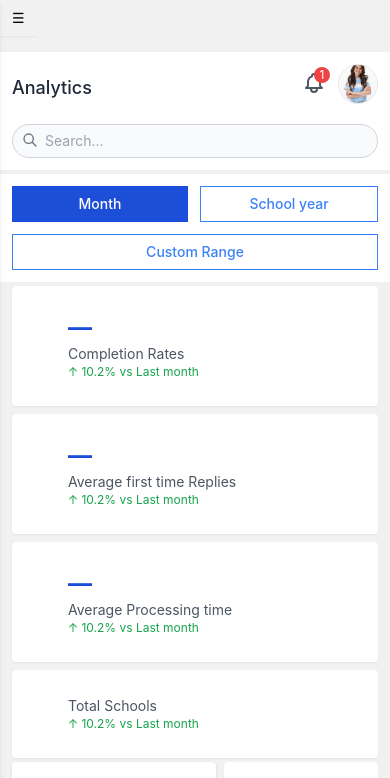
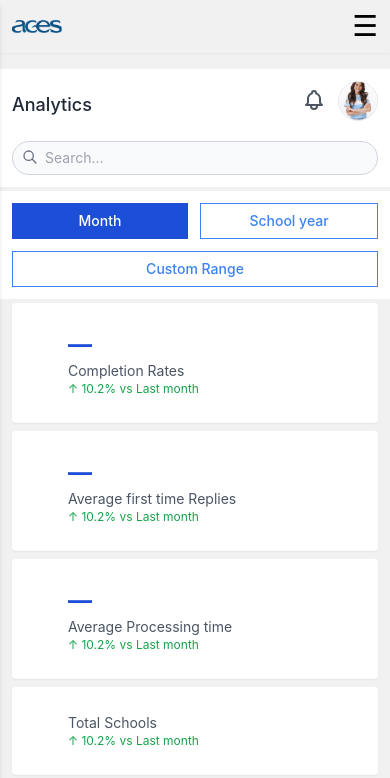
Before and after one commit to Yun4g/Aces-pre, a Next.js app: page /Dashboard/RefeeralDashboard/analytics in a window 390 px wide. Shown: the top 778 px of the page. Built offline with nearby package versions, Linux system fonts and the light colour scheme; no server answers; sample sign-in values are in the browser's storage.

Commit message:
update responsiveness

```diff
--- a/src/app/Dashboard/RefeeralDashboard/analytics/page.tsx
+++ b/src/app/Dashboard/RefeeralDashboard/analytics/page.tsx
@@ -5,6 +5,7 @@ import NavbarReferal from '../navbarReferal';
 import DashboardHeader from '@/components/DashBoardHeader';
 import Analytics from './analytics';
 import { useRouter } from 'next/navigation';
+import Image from 'next/image';
 
 
 
@@ -30,9 +31,26 @@ export default function AnalyticsDashboard() {
       </div>
 
       <div className="flex-1 p-0 ml-0 md:ml-[250px] bg-[#F1F1F1]  dark:bg-gray-900 dark:text-white transition-colors duration-300  overflow-y-auto w-full">
-        <button className="md:hidden mb-4  px-3 py-2 rounded-md shadow-sm  text-sm" onClick={() => setSidebarOpen(true)}>
-          ☰
-        </button>
+                       <div
+         className="md:hidden mb-4 px-3 py-3 rounded-md   shadow-sm text-sm flex items-center justify-between  gap-2 cursor-pointer"
+         onClick={() => setSidebarOpen(true)}
+         role="button"
+         aria-label="Open sidebar menu"
+         tabIndex={0}
+         onKeyDown={(e) => {
+           if (e.key === 'Enter' || e.key === ' ') setSidebarOpen(true);
+         }}
+       >
+         <Image
+           height={60}
+           width={50}
+           src="/assest/logo.png"
+           alt="Logo"
+         />
+         <span style={{ fontSize: '1.8rem', lineHeight: 1, userSelect: 'none' }}>
+           ☰
+         </span>
+       </div>
 
         <header className="mb-1 rounded-md overflow-hidden  z-[1000]  dark:bg-gray-900 dark:text-white transition-colors duration-300">
           <DashboardHeader />
--- a/src/app/Dashboard/RefeeralDashboard/mainDashBoard/page.tsx
+++ b/src/app/Dashboard/RefeeralDashboard/mainDashBoard/page.tsx
@@ -46,7 +46,7 @@ function MainDashBoard() {
             <section className="flex-1 ml-0 md:ml-[250px] p-0 overflow-y-auto w-full">
 
                 <div
-  className="md:hidden mb-4 px-3 py-3 rounded-md shadow-sm text-sm flex items-center gap-2 cursor-pointer"
+  className="md:hidden mb-4 px-3 py-3 rounded-md   shadow-sm text-sm flex items-center justify-between  gap-2 cursor-pointer"
   onClick={() => setSidebarOpen(true)}
   role="button"
   aria-label="Open sidebar menu"
--- a/src/app/Dashboard/RefeeralDashboard/referals/page.tsx
+++ b/src/app/Dashboard/RefeeralDashboard/referals/page.tsx
@@ -167,13 +167,26 @@ export default function ReferralsPage() {
 
       <section className="flex-1 ml-0 md:ml-[250px] overflow-y-auto w-full">
         {/* Mobile Menu Btn */}
-        <button
-          className="md:hidden mb-4 px-3 py-2 rounded-md shadow-sm text-sm"
+                        <div
+          className="md:hidden mb-4 px-3 py-3 rounded-md   shadow-sm text-sm flex items-center justify-between  gap-2 cursor-pointer"
           onClick={() => setSidebarOpen(true)}
+          role="button"
           aria-label="Open sidebar menu"
+          tabIndex={0}
+          onKeyDown={(e) => {
+            if (e.key === 'Enter' || e.key === ' ') setSidebarOpen(true);
+          }}
         >
-          ☰
-        </button>
+          <Image
+            height={60}
+            width={50}
+            src="/assest/logo.png"
+            alt="Logo"
+          />
+          <span style={{ fontSize: '1.8rem', lineHeight: 1, userSelect: 'none' }}>
+            ☰
+          </span>
+        </div>
 
         <div className="container mx-auto dark:bg-gray-900 dark:text-white transition-colors duration-300">
           {/* Header */}
--- a/src/components/(statsComponent)/statComponent.tsx
+++ b/src/components/(statsComponent)/statComponent.tsx
@@ -37,8 +37,8 @@ export function StatCards() {
 
   return (
     <div className=" flex flex-wrap w-full  gap-2">
-      <Card className="overflow-hidden   bg-white dark:bg-gray-900">
-        <CardContent className="px-[49px] py-[30px]">
+      <Card className="overflow-hidden  w-full md:flex-1  bg-white dark:bg-gray-900">
+        <CardContent className="md:px-[49px] py-[30px]">
           <div className="flex justify-between items-center">
             <div>
               <h2 className="text-2xl text-gray-400 font-bold">248</h2>
@@ -63,8 +63,8 @@ export function StatCards() {
       </Card>
 
       {/* Pending Referrals */}
-      <Card className="overflow-hidden flex-1 bg-white dark:bg-gray-900">
-        <CardContent className="px-[49px] py-[30px]">
+      <Card className="overflow-hidden w-full md:flex-1 bg-white dark:bg-gray-900">
+        <CardContent className="md:px-[49px] py-[30px]">
           <div className="flex justify-between items-center">
             <div>
               <h2 className="text-2xl text-gray-400 font-bold">248</h2>
@@ -88,9 +88,9 @@ export function StatCards() {
         </CardContent>
       </Card>
 
-      {/* Processed Referrals */}
-      <Card className="overflow-hidden flex-1 bg-white dark:bg-gray-900">
-        <CardContent className=" px-[49px] py-[30px]">
+
+      <Card className="overflow-hidden w-full md:flex-1 bg-white dark:bg-gray-900">
+        <CardContent className=" md:px-[49px] py-[30px]">
           <div className="flex justify-between items-center">
             <div>
               <h2 className="text-2xl text-gray-400 font-bold">248</h2>
@@ -115,8 +115,8 @@ export function StatCards() {
       </Card>
 
 
-      <Card className="overflow-hidden flex-1 bg-white shadow-lg dark:bg-gray-900">
-        <CardContent className="px-[49px] py-[30px]">
+      <Card className="overflow-hidden w-full md:flex-1 bg-white shadow-lg dark:bg-gray-900">
+        <CardContent className="md:px-[49px] py-[30px]">
           <div className="flex justify-between items-center">
             <div>
               <h2 className="text-2xl text-gray-400 font-bold">248</h2>
--- a/src/components/DashBoardHeader.tsx
+++ b/src/components/DashBoardHeader.tsx
@@ -83,16 +83,16 @@ useEffect(() => {
           </div>
 
 
-          <div className="relative">
+          <div className="relative  ">
             <button
-              className="p-1 rounded-full hover:bg-gray-100 focus:outline-none focus:ring-2 focus:ring-offset-2 focus:ring-blue-500"
+              className="p-1 rounded-full hover:bg-gray-100  w-full focus:outline-none focus:ring-2 focus:ring-offset-2 focus:ring-blue-500"
               onClick={() => dispatch(openNotification())}
             >
               <div className="relative">
                 <svg className="w-6 h-6 text-gray-600" fill="none" stroke="currentColor" viewBox="0 0 24 24">
                   <path strokeLinecap="round" strokeLinejoin="round" strokeWidth="2" d="M15 17h5l-1.405-1.405A2.032 2.032 0 0118 14.158V11a6.002 6.002 0 00-4-5.659V5a2 2 0 10-4 0v.341C7.67 6.165 6 8.388 6 11v3.159c0 .538-.214 1.055-.595 1.436L4 17h5m6 0v1a3 3 0 11-6 0v-1m6 0H9"></path>
                 </svg>
-                <span className="absolute -top-1 -right-1 bg-red-500 text-white text-xs w-4 h-4 flex items-center justify-center rounded-full">1</span>
+                {/* <span className="absolute -top-1 -right-1 bg-red-500 text-white text-xs w-4 h-4 flex items-center justify-center rounded-full">1</span> */}
               </div>
             </button>
           </div>
```
